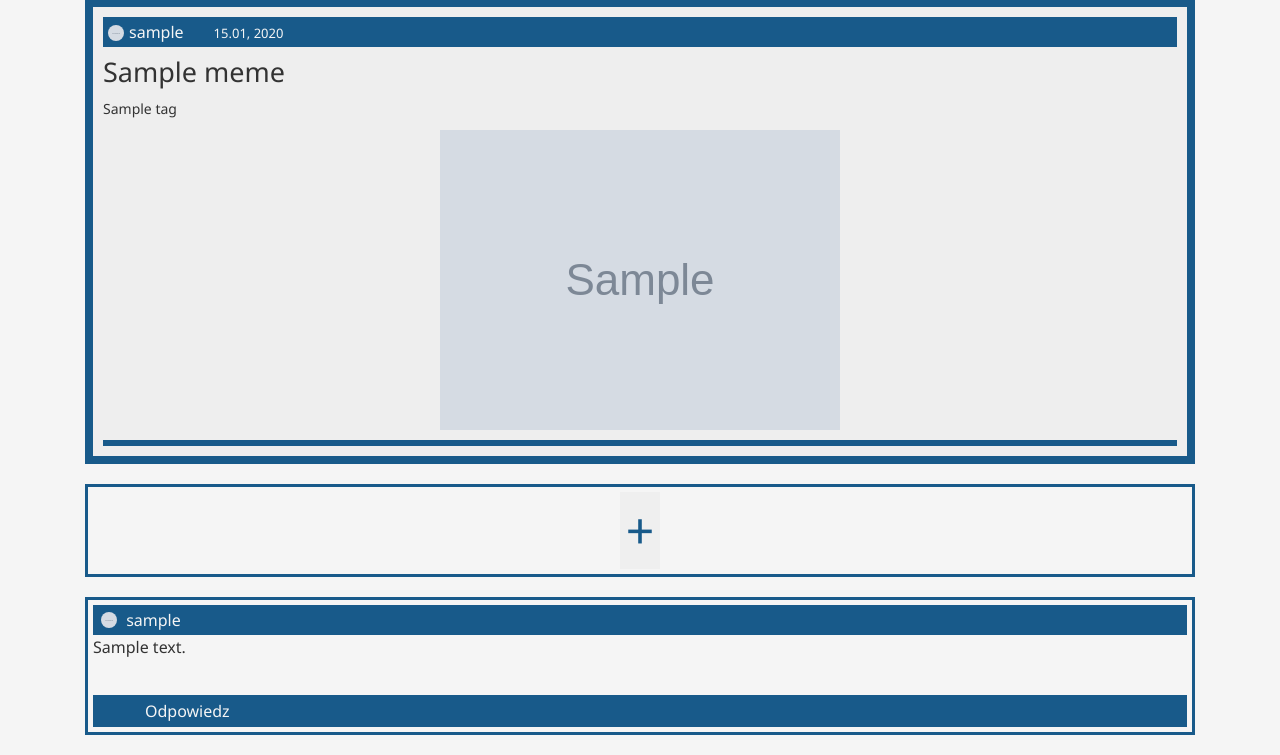
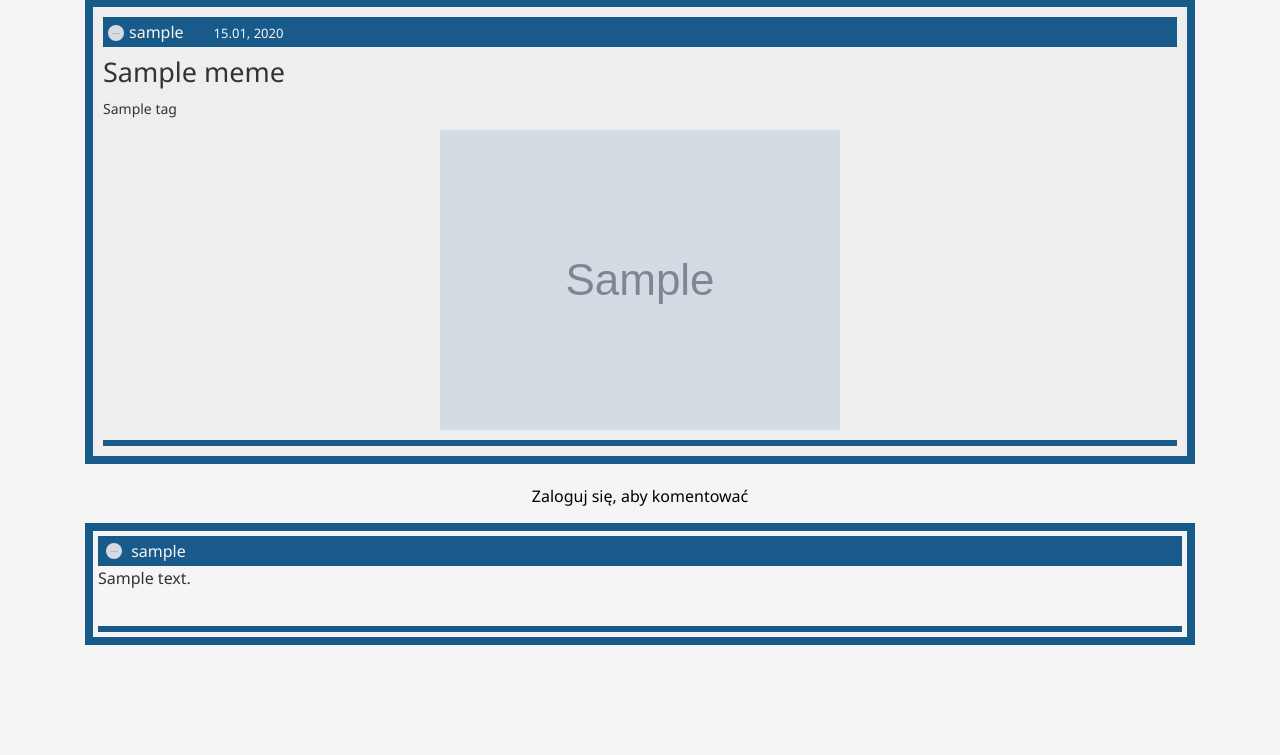
Before and after one commit to MarcinMichnik/MemopolisWebsite, a Django app: page /meme/1/ in a window 1280 px wide. Shown: the part 92-847 px from the top of the page. After the commit the page ends 737 px from the top, so only its background shows below. Run offline with Django 3.2, Linux system fonts and the light colour scheme; tables that the repository leaves empty hold one stand-in row (values such as "Sample post"); grey boxes marked "Sample" are stand-in pictures; parts of the project's set-up code (start-up, migrations or seed data) failed here and were passed over; some libraries are stand-ins or nearby versions.

Commit message:
:bug: commenting while not logged in error 500

```diff
--- a/memopolis/static/memopolis/main.css
+++ b/memopolis/static/memopolis/main.css
@@ -140,6 +140,7 @@ hr {
 
 .each-comment {
   border-style: solid;
+  border-width: 8px;
   border-color: #185a8a;
   margin-bottom: 20px;
   padding: 5px;
@@ -170,6 +171,16 @@ hr {
 
 .actions * {
   display: flex;
+}
+
+.no-comment {
+  margin-bottom: 15px;
+  display: flex;
+  justify-content: center;
+}
+
+.no-comment a:hover {
+  color: #797575;
 }
 
 .add-button {
--- a/memopolis/static/memopolis/main.scss
+++ b/memopolis/static/memopolis/main.scss
@@ -137,6 +137,7 @@ hr {
 
 .each-comment {
   border-style: solid;
+  border-width: 8px;;
   border-color: $primary-color;
   margin-bottom: 20px;
   padding: 5px;
@@ -168,7 +169,15 @@ hr {
 .actions * {
   display: flex;
 }
+.no-comment {
+  margin-bottom: 15px;
+  display:flex;
+  justify-content: center;
+}
 
+.no-comment a:hover {
+  color: rgb(121, 117, 117);
+}
 .add-button {
   font-size: 50px;
   text-align: center;
--- a/memopolis/templates/memopolis/meme_detail.html
+++ b/memopolis/templates/memopolis/meme_detail.html
@@ -64,9 +64,16 @@
 </div>
 
 <div class="comment-section">
+    {% if user.is_authenticated %}
     <div class="each-comment add-button">
         <button onclick="reveal()">+</button>
     </div>
+    {% else %}
+    <div class="no-comment">
+        <a href="{% url 'login' %}">Zaloguj się, aby komentować</a>
+    </div>
+
+    {% endif %}
     <div class="each-comment veil">
         <div class="author pad">
 
@@ -122,8 +129,6 @@
             </div>
 
             <div class="act">
-                <button class="comment">Odpowiedz</button>
-
             </div>
         </div>
     </div>
```
Also changed, not shown: memopolis/static/memopolis/main.min.css.
